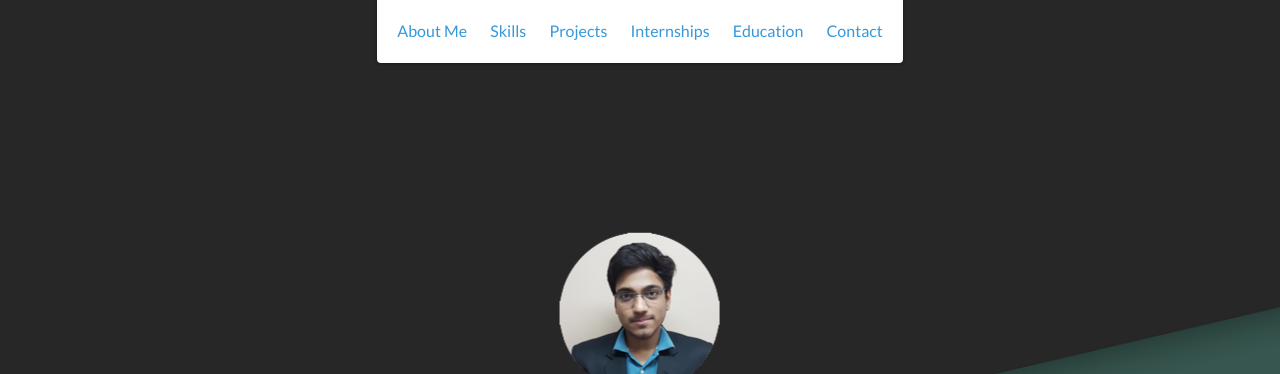
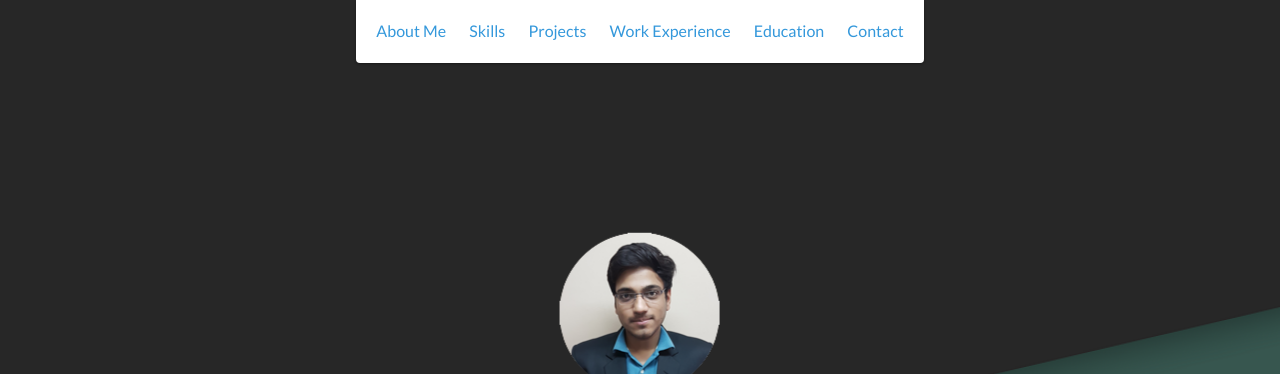
Before and after one commit to abhimanyu96edu/abhimanyu96edu.github.io, a website: page index.html in a window 1280 px wide. Shown: the top 374 px of the page. Drawn offline with nearby package versions, Linux system fonts and the light colour scheme.

Commit message:
June 2019 Updates

```diff
--- a/index.html
+++ b/index.html
@@ -34,7 +34,7 @@
                 <a href="#projects">Projects</a>
             </li>
             <li>
-                <a href="#experience">Internships</a>
+                <a href="#experience">Work Experience</a>
             </li>
             <li>
                 <a href="#education">Education</a>
```
